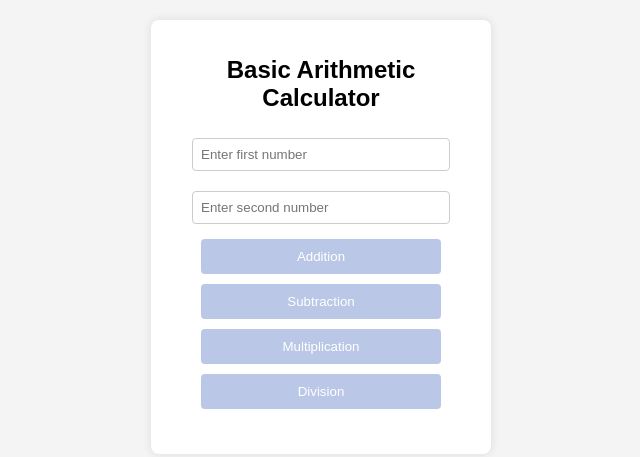
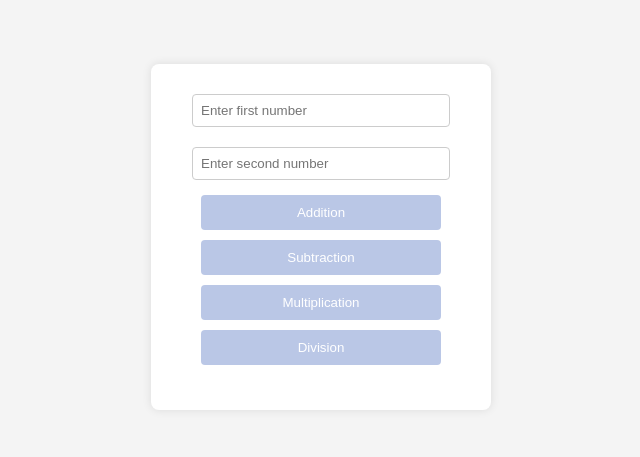
Before and after one commit to Prashant-Khandekar/DevOps, a plain HTML site: page index.html in a window 1280 px wide. Shown: the part 163-620 px from the top of the page, without its empty margins (319-959 px from the left). Drawn offline with Linux system fonts and the light colour scheme.

Commit message:
Update index.html

```diff
--- a/index.html
+++ b/index.html
@@ -9,7 +9,7 @@
 <body>
     <div class="calculator">
 
-        <h1>Basic Arithmetic Calculator</h1>
+
 
         <input type="number" id="num1" placeholder="Enter first number">
         <input type="number" id="num2" placeholder="Enter second number">
```
